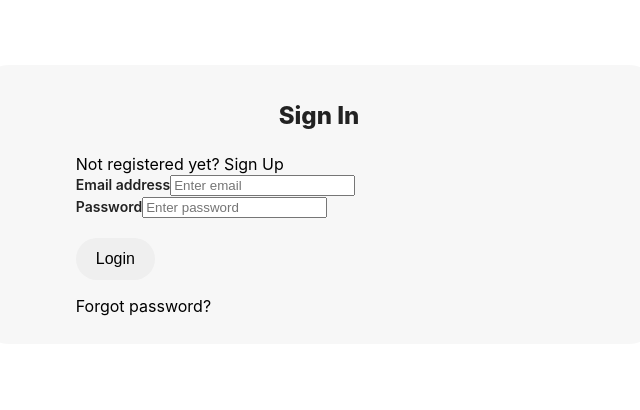
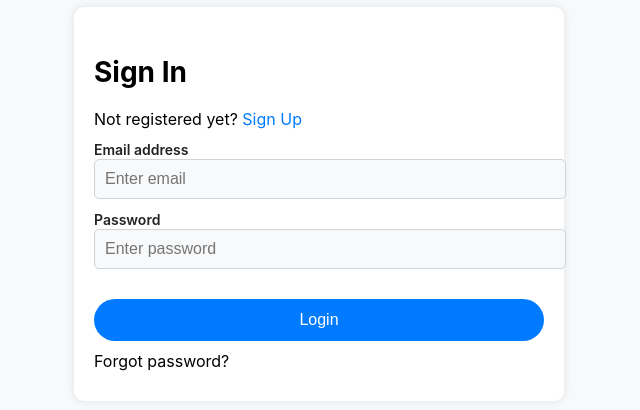
Before and after one commit to iamabdulali/TLDR, a React (Create React App) app: page / in a window 1280 px wide. Shown: the part 196-606 px from the top of the page, without its empty margins (321-961 px from the left). Built offline with nearby package versions, Linux system fonts and the light colour scheme.

Commit message:
Co-authored-by: ChrisAurelio <ChrisAurelio@users.noreply.github.com>

```diff
--- a/src/App.css
+++ b/src/App.css
@@ -1,3 +1,18 @@
+.dark-mode body{
+  background-color: #333;
+  color: #fff;
+}
+
+.light-mode body{
+  background-color: #fff;
+  color: #333;
+}
+
+body {
+
+}
+
+
 .App {
   text-align: center;
 }
@@ -79,45 +94,74 @@
 }
 
 /* LOGIN PAGE */
-
 .Auth-form-container {
   display: flex;
+  flex-direction: column;
+  align-items: center;
   justify-content: center;
-  align-items: center;
-  width: 100vw;
   height: 100vh;
+  background-color: #f8f9fa;
 }
 
 .Auth-form {
-  width: 50vw;;
-  border-radius: 30px;
-  border-style: ridge 10px;
-  padding: 12px 20px;
-  margin: 10px 0;
-  border: none;
-  background: #F7F7F7;
+  width: 450px;
+  padding: 20px;
+  border-radius: 10px;
+  background-color: #fff;
+  box-shadow: 0px 0px 10px rgba(0, 0, 0, 0.1);
+}
+
+.Auth-form-title {
+  font-size: 28px;
+  font-weight: bold;
+  margin-bottom: 20px;
+}
+
+.Auth-form-subtitle {
+  font-size: 20px;
+  font-weight: bold;
+  font-style: italic;
+  margin-bottom: 20px;
+}
+
+.link-primary {
+  color: #007bff;
+  text-decoration: none;
+  cursor: pointer;
+}
+
+.link-primary:hover {
+  text-decoration: underline;
+}
+
+.form-group {
+  margin-bottom: 10px;
+}
+
+.form-control {
+  width: 100%;
+  padding: 10px;
+  border: 1px solid #ced4da;
+  border-radius: 5px;
+  background-color: #f8f9fa;
+  color: #495057;
   font-size: 16px;
 }
 
-.submit {
-  border-radius: 30px;
-  padding: 12px 20px;
-  margin-top: 20px;
+.btn-primary {
+  width: 100%;
+  padding: 10px;
+  border-radius: 5px;
+  background-color: #007bff;
+  border-color: #007bff;
+  color: #fff;
   font-size: 16px;
-  border: none;
+  cursor: pointer;
 }
 
-.Auth-form-content {
-  padding-left: 12%;
-  padding-right: 12%;
-}
-
-.Auth-form-title {
-  text-align: center;
-  margin-bottom: 1em;
-  font-size: 24px;
-  color: rgb(34, 34, 34);
-  font-weight: 800;
+.btn-primary:hover {
+  background-color: #0069d9;
+  border-color: #0062cc;
 }
 
 .btn {
@@ -188,6 +232,16 @@
   }
 }
 
+.text-center {
+  margin-top: 10px;
+  margin-bottom: 10px;
+}
+
+.text-center {
+  margin-top: 10px;
+  margin-bottom: 10px;
+}
+
 
 /* LOGO STUFF */
 
--- a/src/components/ForgotPassword.js
+++ b/src/components/ForgotPassword.js
@@ -14,7 +14,8 @@ export default function ForgotPassword() {
     <div className="Auth-form-container">
       <form className="Auth-form">
         <div className="Auth-form-content">
-          <h3 className="Auth-form-title">Forgot Password</h3>
+          <h3 className="Auth-form-title">Forgot your password?</h3>
+          <h1 className="Auth-form-subtitle"> You should be more careful...kidding!</h1>
           <div className="form-group mt-3">
             <label>Email address</label>
             <input
--- a/src/index.css
+++ b/src/index.css
@@ -13,7 +13,7 @@ code {
 }
 
 :root {
-  --bg:  #B0AC8F;
+  --bg:  #33677D;
   --bg-accent: #484a4d;
   --text-color: #000000;
   --nav-size: 60px;
@@ -99,13 +99,13 @@ a {
 }
 
 .menu-item:hover {
-  background-color: #FAF7EE;
+  background-color: #ffffff;
 }
 
 .logo {
   flex: 1;
   font-family: 'Red Hat Display', sans-serif;
-  color: #000000;
+  color: #ffffff;
   display: flex;
   align-items: center;
 }
@@ -114,5 +114,5 @@ a {
   font-family: 'Red Hat Display', sans-serif;
   font-size: 18px;
   margin-left: 8px;
-  color: #000000;
+  color: #ffffff;
 }
--- a/src/pages/Auth.js
+++ b/src/pages/Auth.js
@@ -1,5 +1,9 @@
+
 import React, {useState} from "react";
 import {Link } from "react-router-dom";
+
+import '../App.css';
+// import 'bootstrap/dist/css/bootstrap.min.css';
 
 export default function (props) {
 
@@ -53,7 +57,7 @@ export default function (props) {
     <div className="Auth-form-container">
       <form className="Auth-form">
         <div className="Auth-form-content">
-          <h3 className="Auth-form-title">Sign In</h3>
+          <h3 className="Auth-form-title">Sign Up!</h3>
           <div className="form-group mt-3">
             <label>Email address</label>
             <input
--- a/src/pages/Home.js
+++ b/src/pages/Home.js
@@ -1,16 +1,34 @@
-import React, {useState} from "react";
+import React, { useState, useEffect } from "react";
 import { ReactComponent as AddIcon } from "../components/add.svg";
 import { ReactComponent as DarkIcon } from "../components/dark.svg";
+import { ReactComponent as LightIcon } from "../components/light.svg";
 import { ReactComponent as ProfileIcon } from "../components/profile.svg";
 import { ReactComponent as SettingsIcon } from "../components/settings.svg";
 
 export default function (props) {
+  const [isDarkMode, setIsDarkMode] = useState(false);
+
+  // Set the initial theme based on whether "dark-mode" is already set in localStorage
+  useEffect(() => {
+    const isDarkModeSet = localStorage.getItem("dark-mode");
+    setIsDarkMode(!!isDarkModeSet);
+  }, []);
+
+  // Set the theme when the mode is toggled
+  const handleToggleTheme = () => {
+    const newIsDarkMode = !isDarkMode;
+    setIsDarkMode(newIsDarkMode);
+    localStorage.setItem("dark-mode", newIsDarkMode);
+  };
 
   return (
     <Navbar>
       <h1 className="logo">TLDR</h1>
       <NavItem icon={<AddIcon />}></NavItem>
-      <NavItem icon={<DarkIcon />}></NavItem>
+      <NavItem
+        icon={isDarkMode ? <LightIcon /> : <DarkIcon />}
+        onClick={handleToggleTheme}
+      ></NavItem>
       <NavItem icon={<ProfileIcon />}>
         <Dropdown />
       </NavItem>
@@ -18,10 +36,17 @@ export default function (props) {
   );
 }
 
+function Home(props) {
+  return (
+    <div className="body">
+    </div>
+  );
+}
+
 function Navbar(props) {
   return (
     <nav className="navbar">
-      <ul className="navbar-nav">{ props.children }</ul>
+      <ul className="navbar-nav">{props.children}</ul>
     </nav>
   );
 }
@@ -31,11 +56,18 @@ function NavItem(props) {
 
   return (
     <li className="nav-item">
-      <a href="#" className="icon-button" onClick={() => setOpen(!open)}>
-        { props.icon }
+      <a
+        href="#"
+        className="icon-button"
+        onClick={() => {
+          setOpen(!open);
+          props.onClick && props.onClick();
+        }}
+      >
+        {props.icon}
       </a>
 
-      { open && props.children }
+      {open && props.children}
     </li>
   );
 }
@@ -44,17 +76,15 @@ function Dropdown() {
   function DropdownItem(props) {
     return (
       <a href="#" className="menu-item">
-        <span className="icon-button">{ props.icon }</span>
-        { props.children }
+        <span className="icon-button">{props.icon}</span>
+        {props.children}
       </a>
-    )
+    );
   }
 
   return (
     <div className="dropdown">
-      <DropdownItem icon={<SettingsIcon />}>
         <h1 className="signout">Sign Out</h1>
-      </DropdownItem>
     </div>
   );
 }
```
Also changed, not shown: src/components/Themeswitcher.js (+5 -3 lines), src/components/light.svg (added).
